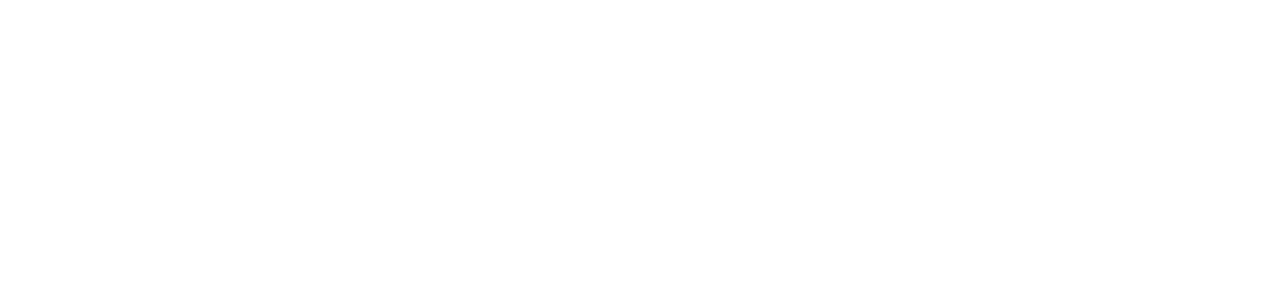
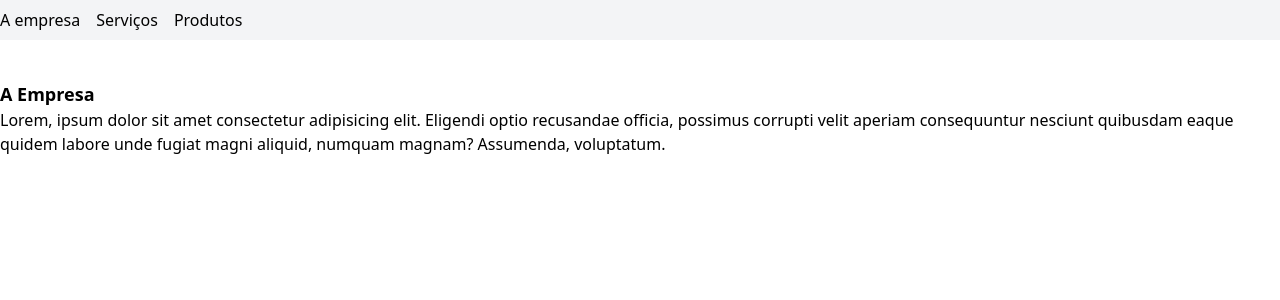
Before and after one commit to maxmonteiro/nuxt-finance, a Nuxt app: page /a-empresa in a window 1280 px wide. Before the commit this address had no page. Shown: the top 300 px of the page. Built offline with nearby package versions, Linux system fonts and the light colour scheme.

Commit message:
cria layout base das paginas empresa, servicos e produtos

```diff
--- /dev/null
+++ b/layouts/default.vue
@@ -0,0 +1,28 @@
+<template>
+  <div>
+    <div class="bg-gray-100">
+      <div class="container mx-auto flex items-center space-x-4 h-10 mb-10">
+        <NuxtLink :to="{ name: 'a-empresa'}">A empresa</NuxtLink>
+        <NuxtLink :to="{ name: 'servicos'}">Serviços</NuxtLink>
+        <NuxtLink :to="{ name: 'produtos'}">Produtos</NuxtLink>
+      </div>
+    </div>
+    <Nuxt />
+  </div>
+</template>
+
+<script>
+export default {
+  name: '',
+
+  data() {
+    return {
+
+    }
+  },
+
+  methods: {
+
+  }
+}
+</script>
--- /dev/null
+++ b/pages/a-empresa.vue
@@ -0,0 +1,24 @@
+<template>
+  <div>
+    <div class="container mx-auto">
+      <h1 class="text-lg font-bold">A Empresa</h1>
+      <p>Lorem, ipsum dolor sit amet consectetur adipisicing elit. Eligendi optio recusandae officia, possimus corrupti velit aperiam consequuntur nesciunt quibusdam eaque quidem labore unde fugiat magni aliquid, numquam magnam? Assumenda, voluptatum.</p>
+    </div>
+  </div>
+</template>
+
+<script>
+export default {
+  name: '',
+
+  data() {
+    return {
+
+    }
+  },
+
+  methods: {
+
+  }
+}
+</script>
--- /dev/null
+++ b/pages/produtos/index.vue
@@ -0,0 +1,24 @@
+<template>
+  <div>
+    <div class="container mx-auto">
+      <h1 class="text-lg font-bold">Produtos</h1>
+      <p>Lorem, ipsum dolor sit amet consectetur adipisicing elit. Eligendi optio recusandae officia, possimus corrupti velit aperiam consequuntur nesciunt quibusdam eaque quidem labore unde fugiat magni aliquid, numquam magnam? Assumenda, voluptatum.</p>
+    </div>
+  </div>
+</template>
+
+<script>
+export default {
+  name: '',
+
+  data() {
+    return {
+
+    }
+  },
+
+  methods: {
+
+  }
+}
+</script>
--- /dev/null
+++ b/pages/servicos.vue
@@ -0,0 +1,24 @@
+<template>
+  <div>
+    <div class="container mx-auto">
+      <h1 class="text-lg font-bold">Serviços</h1>
+      <p>Lorem, ipsum dolor sit amet consectetur adipisicing elit. Eligendi optio recusandae officia, possimus corrupti velit aperiam consequuntur nesciunt quibusdam eaque quidem labore unde fugiat magni aliquid, numquam magnam? Assumenda, voluptatum.</p>
+    </div>
+  </div>
+</template>
+
+<script>
+export default {
+  name: '',
+
+  data() {
+    return {
+
+    }
+  },
+
+  methods: {
+
+  }
+}
+</script>
```
